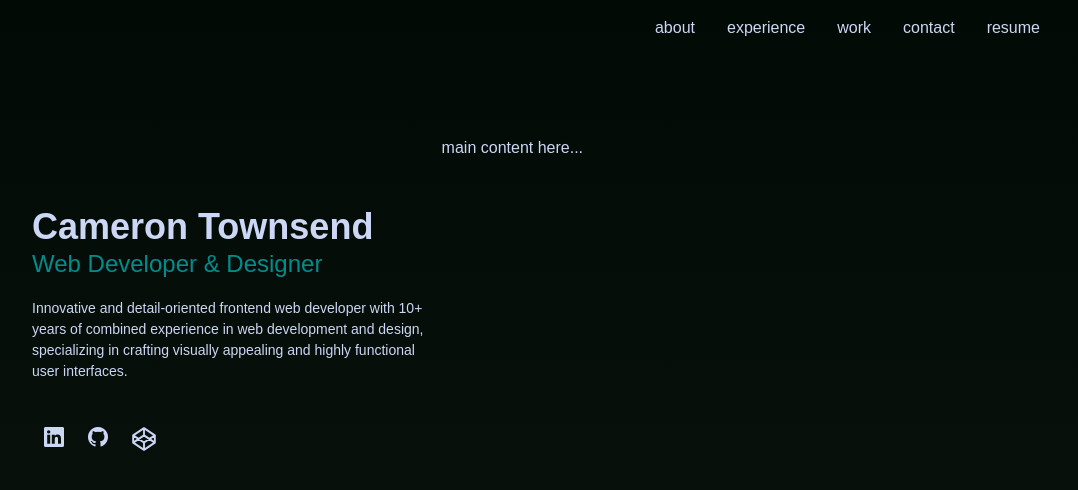
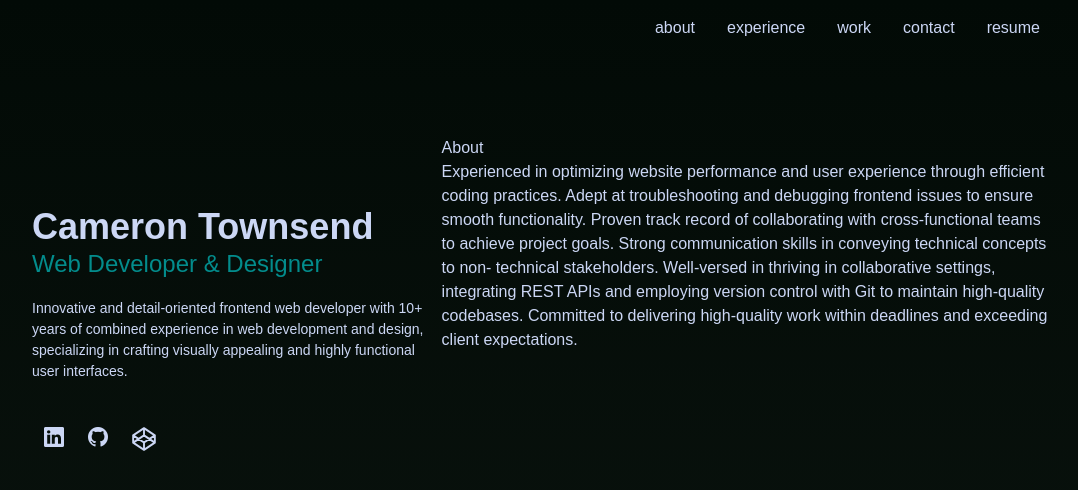
Before and after one commit to goldcam/portfolio-site, a React (Create React App) app: page / in a window 1280 px wide. Shown: the top 490 px of the page, without its empty margins (96-1174 px from the left). Built offline with nearby package versions, Linux system fonts and the light colour scheme.

Commit message:
add about sction

```diff
--- a/src/App.tsx
+++ b/src/App.tsx
@@ -1,5 +1,7 @@
 import  { PureComponent, ComponentType } from 'react';
 
+
+import AboutComponent from './pages/about';
 
 export interface AppComponentProps {
   Header:ComponentType;
@@ -29,7 +31,7 @@ export class AppComponent extends PureComponent<AppComponentProps> {
         <section className='flex pt-24 lg:w-3/5 lg:py-24'>
 
           <main>
-          main content here...
+            <AboutComponent />
           </main>
 
         </section>
--- /dev/null
+++ b/src/pages/about/index.tsx
@@ -0,0 +1,16 @@
+import  { PureComponent, } from 'react';
+
+
+export class AboutComponent extends PureComponent {
+    render () {
+        return (
+        <div className="">
+            <h3>About</h3>
+            Experienced in optimizing website performance and user experience through efficient coding practices. Adept at troubleshooting and debugging frontend issues to ensure smooth functionality. Proven track record of collaborating with cross-functional teams to achieve project goals. Strong communication skills in conveying technical concepts to non- technical stakeholders. Well-versed in thriving in collaborative settings, integrating REST APIs and employing version control with Git to maintain high-quality codebases. Committed to delivering high-quality work within deadlines and exceeding client expectations.
+        </div>
+        )
+    }
+}
+
+
+  export default AboutComponent;
```
